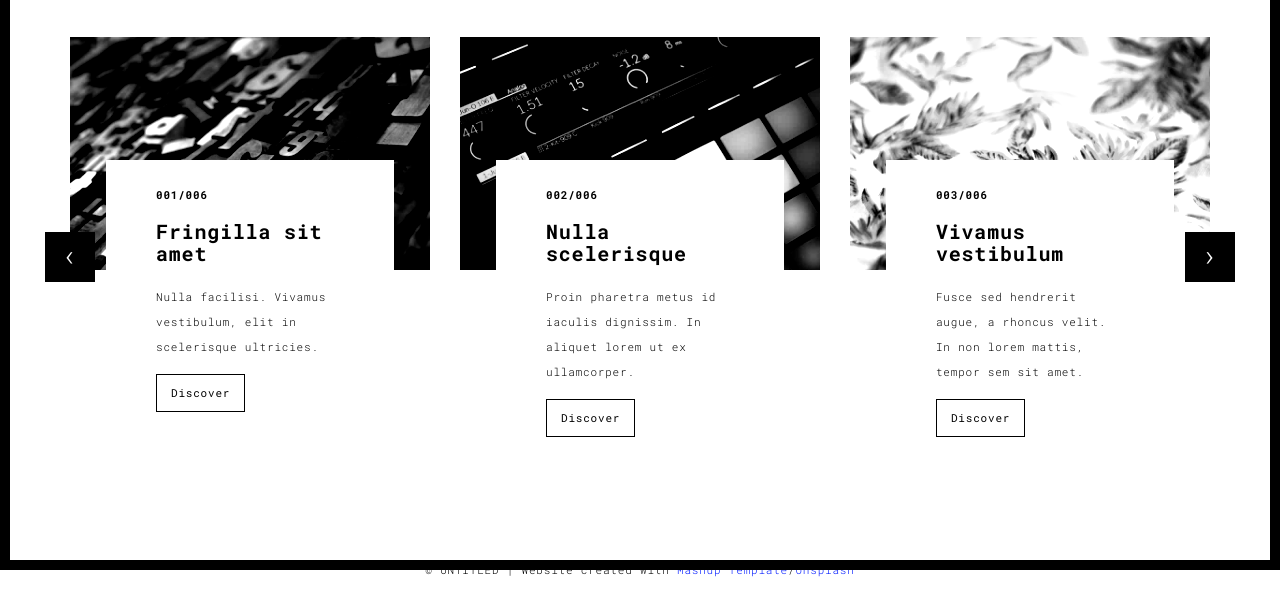
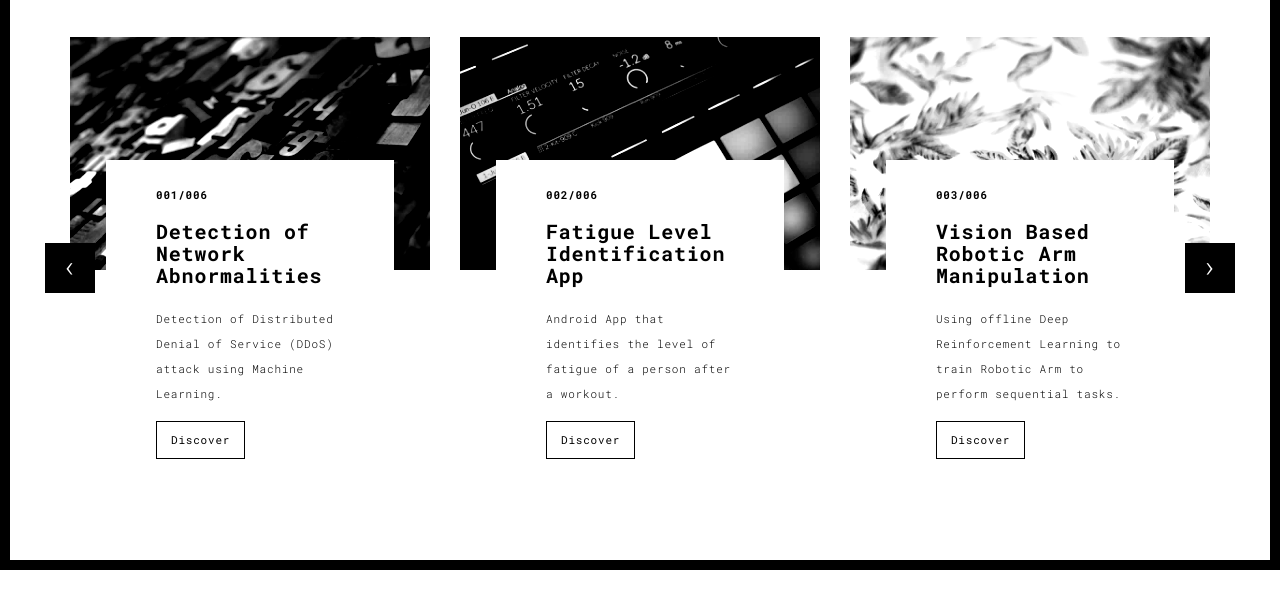
Before and after one commit to QuantTitan/Portfolio, a plain HTML site: page works.html in a window 1280 px wide. Shown: the part 230-837 px from the top of the page. Drawn offline with Linux system fonts and the light colour scheme.

Commit message:
Updated Works

```diff
--- a/works.html
+++ b/works.html
@@ -75,8 +75,8 @@
                       </a>
                       <div class="card-container card-container-lg">
                         <h4>001/006</h4>
-                        <h3>Fringilla sit amet</h3>
-                        <p>Nulla facilisi. Vivamus vestibulum, elit in scelerisque ultricies.</p>
+                        <h3>Detection of Network Abnormalities</h3>
+                        <p>Detection of Distributed Denial of Service (DDoS) attack using Machine Learning.</p>
                         <a href="./work.html" title="" class="btn btn-default">Discover</a>
                       </div>
                     </div>
@@ -86,8 +86,8 @@
                       </a>
                       <div class="card-container card-container-lg">
                         <h4>002/006</h4>
-                        <h3>Nulla scelerisque</h3>
-                        <p>Proin pharetra metus id iaculis dignissim. In aliquet lorem ut ex ullamcorper.</p>
+                        <h3>Fatigue Level Identification App</h3>
+                        <p>Android App that identifies the level of fatigue of a person after a workout.</p>
                         <a href="./work.html" title="" class="btn btn-default">Discover</a>
                       </div>
                     </div>
@@ -97,8 +97,8 @@
                       </a>
                       <div class="card-container card-container-lg">
                         <h4>003/006</h4>
-                        <h3>Vivamus vestibulum</h3>
-                        <p>Fusce sed hendrerit augue, a rhoncus velit. In non lorem mattis, tempor sem sit amet.</p>
+                        <h3>Vision Based Robotic Arm Manipulation </h3>
+                        <p>Using offline Deep Reinforcement Learning to train Robotic Arm to perform sequential tasks.</p>
                         <a href="./work.html" title="" class="btn btn-default">Discover</a>
                       </div>
                     </div>
@@ -167,7 +167,7 @@
   </div>
 </div>
 
-
+<!--
 <footer class="footer-container text-center">
   <div class="container">
     <div class="row">
@@ -178,7 +178,7 @@
   </div>
 </footer>
 
-<script>
+--> <script>
   document.addEventListener("DOMContentLoaded", function (event) {
      navActivePage();
   });
```
Also changed, not shown: contact.html (+7 -7 lines), index.html (+1 -1 lines).
